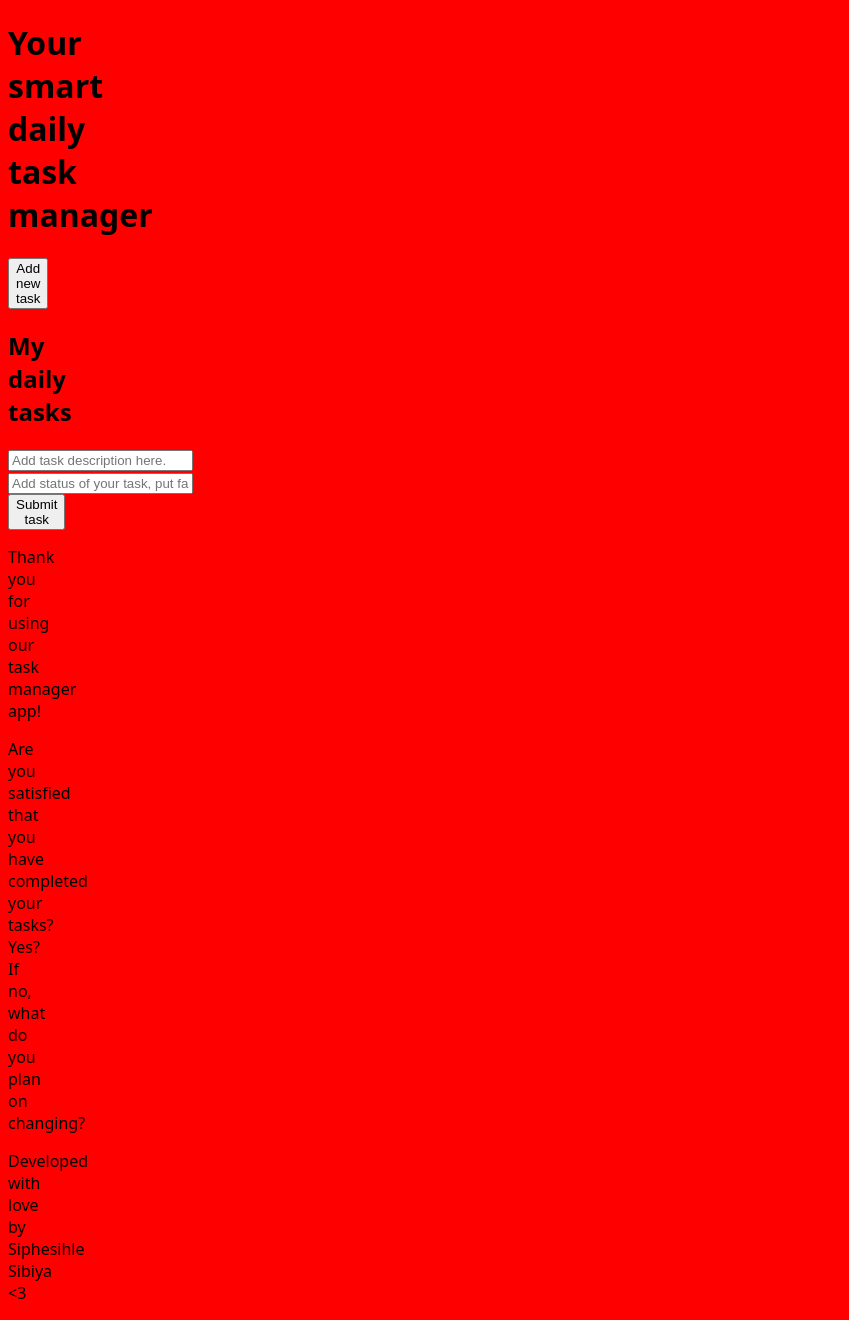
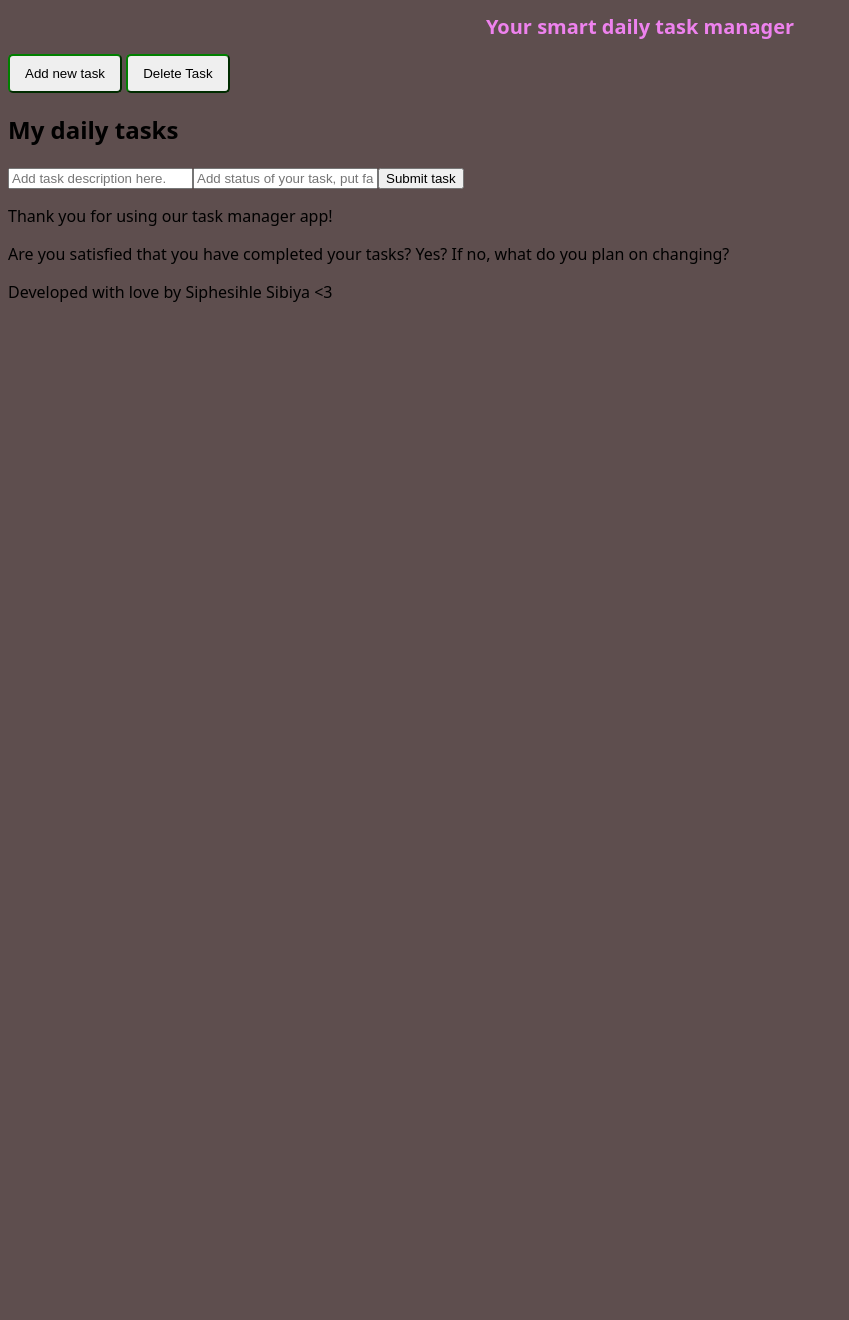
Before and after one commit to Annie24-ux/Task-Manager, a web app: page / in a window 1280 px wide. Shown: the whole page, without its empty margins (0-849 px from the left). After the commit the page ends 302 px from the top, so only its background shows below. Run offline with its HTML, style and script files only (its server is not run), Linux system fonts and the light colour scheme; data that the repository does not hold is empty.

Commit message:
Added more buttons for new & old tasks.

```diff
--- a/src/main/resources/public/index.html
+++ b/src/main/resources/public/index.html
@@ -6,9 +6,11 @@
     <link rel="stylesheet" href="styles.css">
 </head>
 <body>
-    <h1>Your smart daily task manager</h1>
+    <h1 id="heading">Your smart daily task manager</h1>
 
     <button id="newTask">Add new task</button>
+
+    <button id="deleteTask">Delete Task<img src=""></button>
 
     <table>
         <thead>
--- a/src/main/resources/public/styles.css
+++ b/src/main/resources/public/styles.css
@@ -1,11 +1,12 @@
-background-color: purple;
+/* background-color: purple; */
 h1{
-font-size - 20px;
+font-size : 20px;
+color: violet;
 }
 
 body{
-background-color: red;
-width: 10px;
+background-color: rgb(94, 78, 78);
+/* width: 10px; */
 font-family: Sans;
 
 }
@@ -18,7 +19,7 @@ font-weight: 10px;
 
 
 form{
-border-radius: red;
+border-radius: rgb(80, 10, 10);
 
 }
 
@@ -27,3 +28,13 @@ color: Navy-blue;
 background-color: brown;
 padding: 10px 12px;
 }
+
+#heading{
+    text-align: center;
+}
+
+#newTask, #deleteTask{
+    padding: 10px 15px;
+    border-radius: 5px;
+    border-color: green;
+}
```
